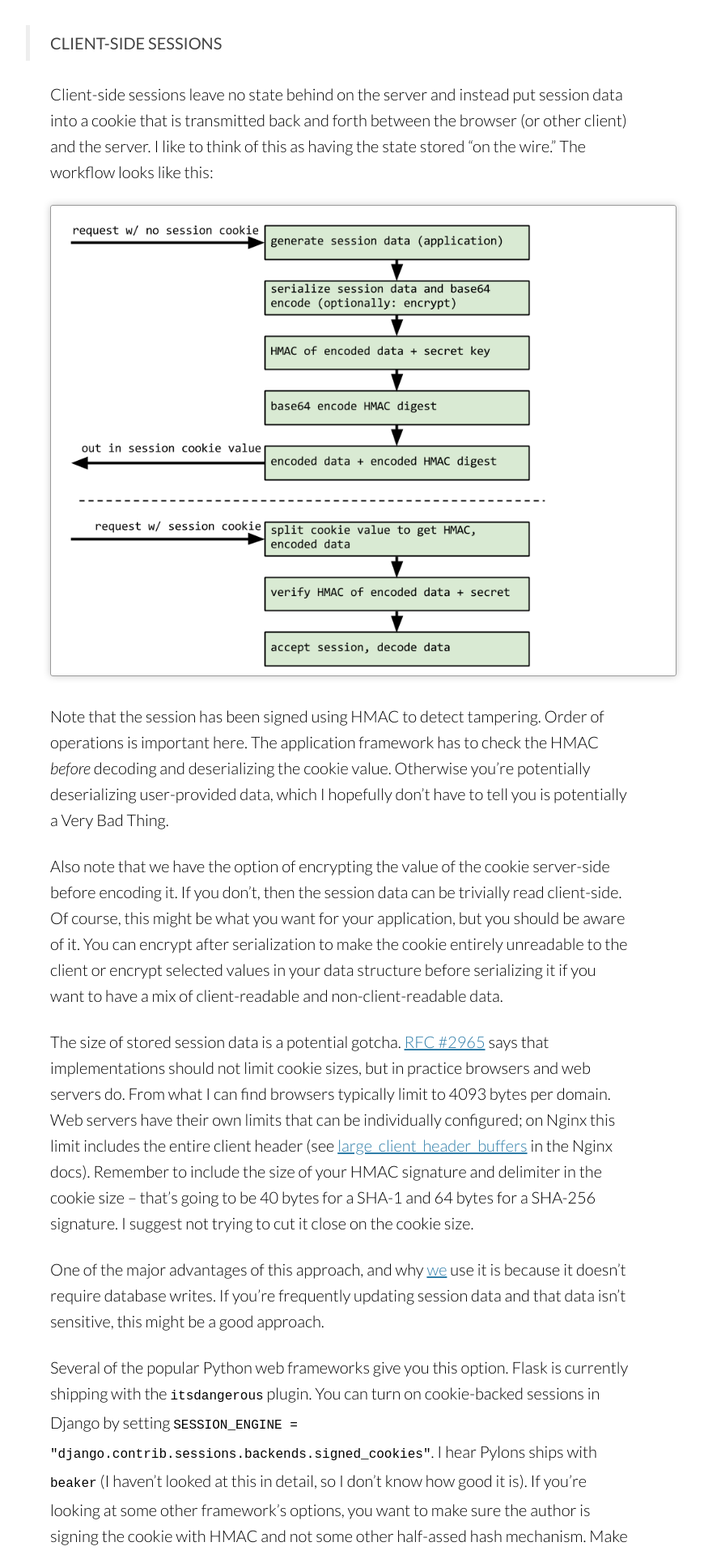
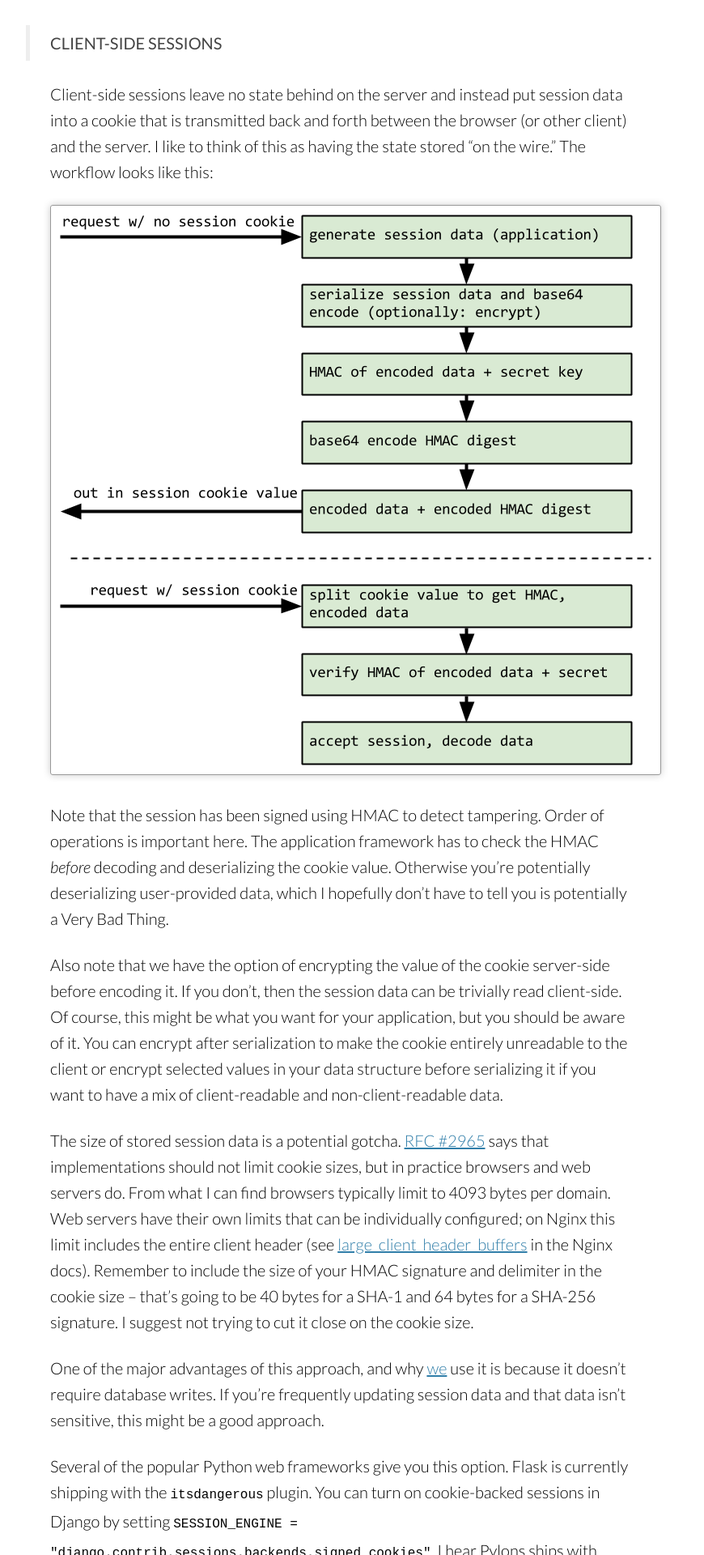
Before and after one commit to tgross/blog.0x74696d.com, a Jekyll site: the page built from _posts/2013-07-17-session-store-design.md, in a window 1280 px wide. Shown: the part 804-2724 px from the top of the page at 81% size, without its empty margins (218-1088 px from the left). Built offline with Jekyll 4.4.1, drawn with Linux system fonts in a browser that asks for light colours; Markdown is read by kramdown in place of the engine named in the settings; comment, search, counter and statistics services are not loaded.

Commit message:
Changed image aspect from when they originated as slides.

```diff
--- a/_posts/2013-07-17-session-store-design.md
+++ b/_posts/2013-07-17-session-store-design.md
@@ -13,7 +13,7 @@ Client-side Sessions
 
 Client-side sessions leave no state behind on the server and instead put session data into a cookie that is transmitted back and forth between the browser (or other client) and the server. I like to think of this as having the state stored "on the wire." The workflow looks like this:
 
-![client-side sessions workflow](http://0x74696d.com/slides/images/20130627/client-side-sessions.png)
+![client-side sessions workflow](/images/20130717/client-side-sessions.png)
 
 Note that the session has been signed using HMAC to detect tampering. Order of operations is important here. The application framework has to check the HMAC *before* decoding and deserializing the cookie value. Otherwise you're potentially deserializing user-provided data, which I hopefully don't have to tell you is potentially a Very Bad Thing.
 
@@ -33,7 +33,7 @@ Server-side Sessions
 
 If you want to store large chunks of data or don't want to encrypt session data, you'll want to use server-side sessions. This means we pass the client a cookie with a session identifier and then use that ID to lookup the session data from some kind of data store. This workflow is less complex and looks like this:
 
-![server-side sessions workflow](http://0x74696d.com/slides/images/20130627/server-side-sessions.png)
+![server-side sessions workflow](/images/20130717/server-side-sessions.png)
 
 Server side sessions are easier to get right from a security perspective. As long as you have a hard-to-spoof session token you're in pretty good shape (but see the notes about HTTP-only and SSL below). If you want to go crazy, you can finger-print the client and then use that and your secret key to sign the session token to reduce the risk of session stealing. In practice if you do that you'll end up logging people out and losing sessions more often than you might intend -- browser fingerprints change a lot.
 
```
Also changed, not shown: images/20130717/client-side-sessions.png (added), images/20130717/server-side-sessions.png (added).
